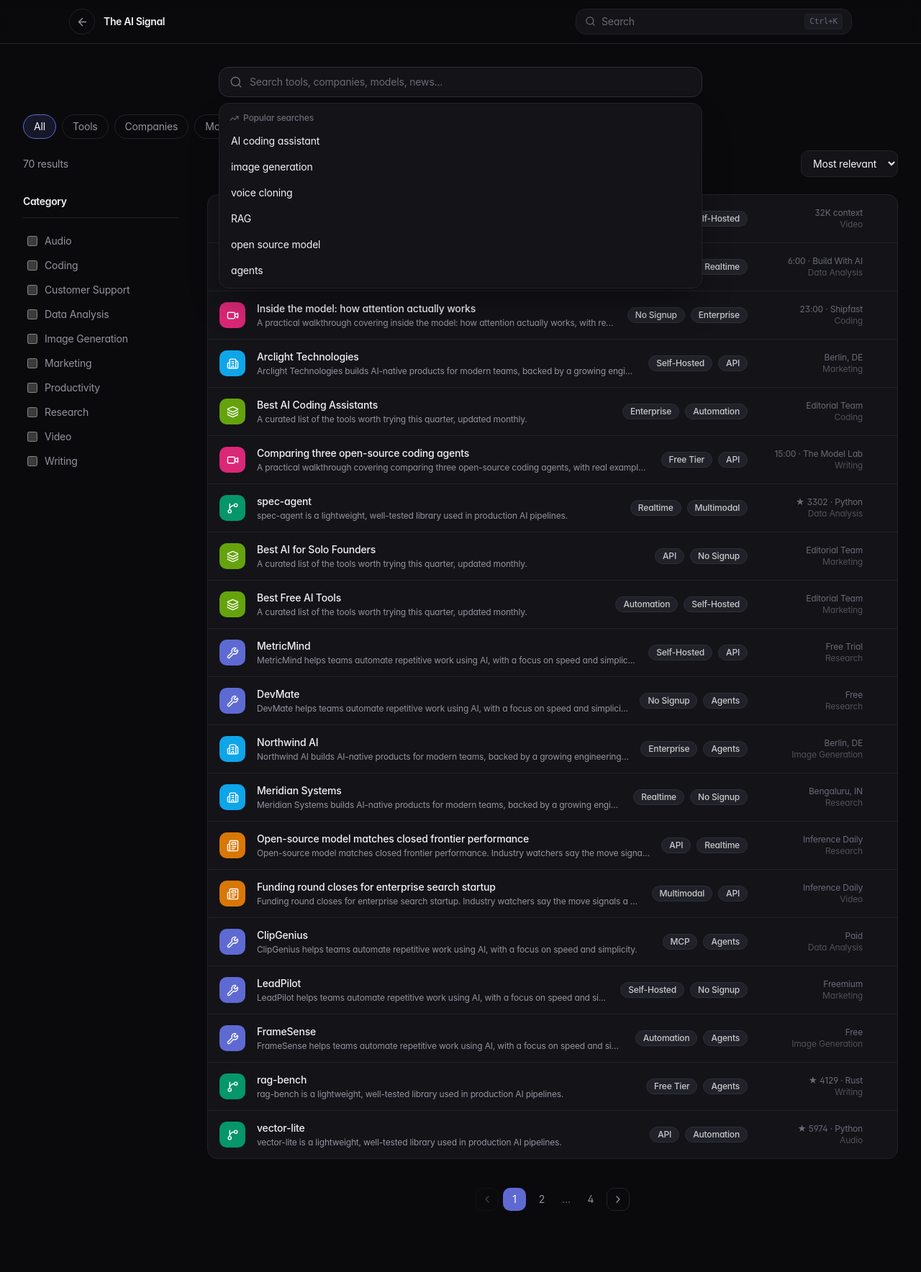
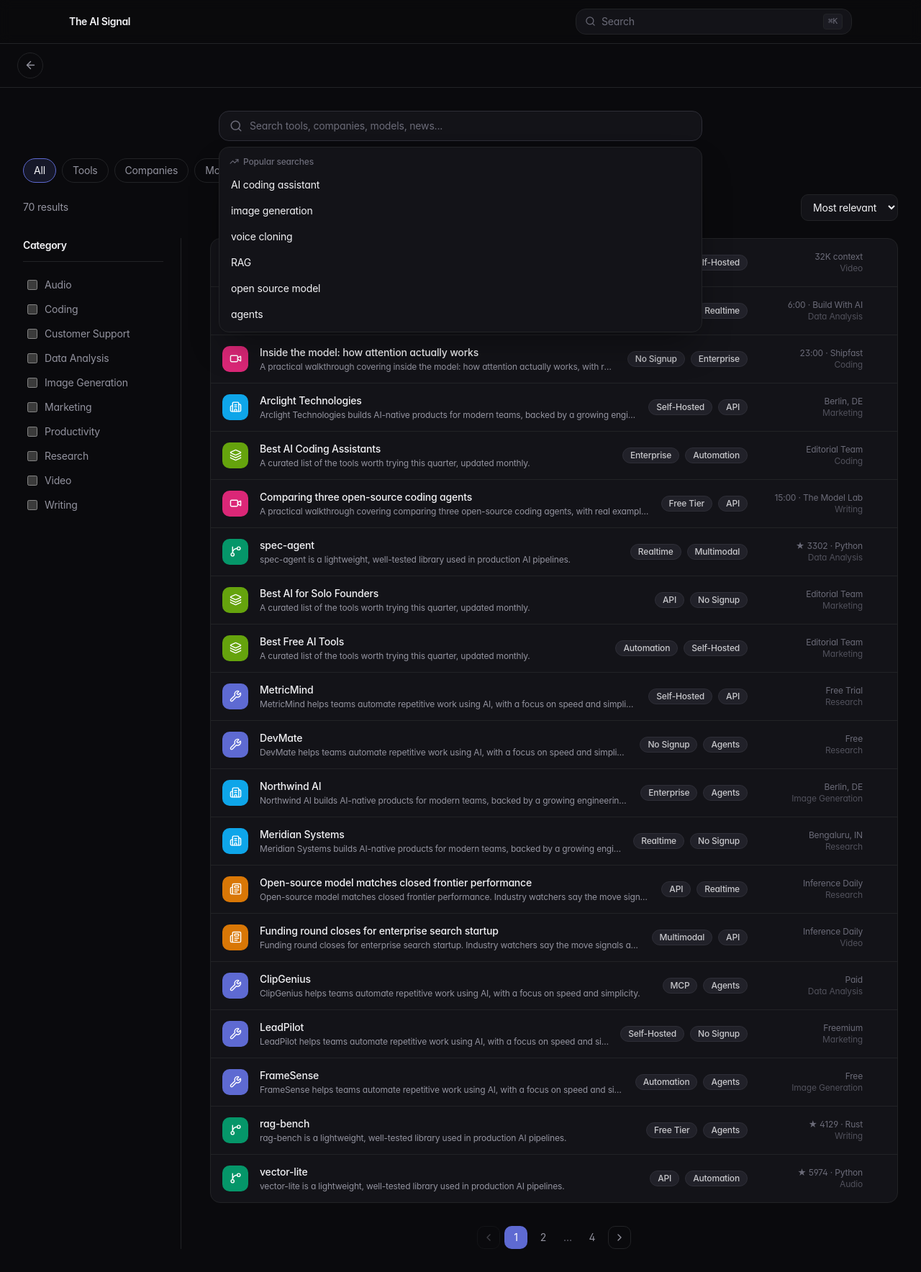
Before and after one commit to Tanya-12114/module-2-global-search, a Next.js app: page /search in a window 1280 px wide. Shown: the whole page at 72% size. Before the commit the page ends 1715 px from the top, so only its background shows below. Built offline with nearby package versions, Linux system fonts and the light colour scheme.

Commit message:
changed search layout

```diff
--- a/src/app/search/SearchPageContent.tsx
+++ b/src/app/search/SearchPageContent.tsx
@@ -1,7 +1,8 @@
 "use client";
 
 import { useMemo, useState } from "react";
-import { SlidersHorizontal, X } from "lucide-react";
+import Link from "next/link";
+import { ArrowLeft, SlidersHorizontal, X } from "lucide-react";
 import { SearchBar } from "@/components/search/SearchBar";
 import { EntityTabs } from "@/components/search/EntityTabs";
 import { Filters } from "@/components/search/Filters";
@@ -38,6 +39,23 @@ export function SearchPageContent() {
 
   return (
     <>
+      {/*
+        Standalone-shell header, just so this module is navigable on its
+        own. Module 1 owns the real site header/nav — swap this block for
+        theirs (or delete it) once the modules are integrated.
+      */}
+      <header className="border-b border-border">
+        <div className="flex items-center px-4 py-3 sm:px-6">
+          <Link
+            href="/"
+            aria-label="Back to home"
+            className="flex h-9 w-9 items-center justify-center rounded-full border border-border text-text-secondary transition-colors hover:border-border-hover hover:bg-surface-hover hover:text-text-primary"
+          >
+            <ArrowLeft size={17} />
+          </Link>
+        </div>
+      </header>
+
       <main className="mx-auto max-w-7xl px-4 py-8 sm:px-6 lg:px-8">
       <div className="mx-auto mb-6 max-w-2xl">
         <SearchBar initialValue={q} onSubmit={setQuery} autoFocus />
@@ -68,34 +86,48 @@ export function SearchPageContent() {
         </div>
       </div>
 
-      <div className="flex gap-8">
-        <aside className="hidden w-56 shrink-0 md:block">
-          <Filters
-            allCategories={allCategories}
-            selected={categories}
-            onChange={setCategories}
-          />
+      <div className="grid grid-cols-1 gap-6 md:grid-cols-[220px_1fr] md:gap-10">
+        <aside className="hidden md:block md:border-r md:border-border md:pr-4">
+          <Filters allCategories={allCategories} selected={categories} onChange={setCategories} />
         </aside>
 
-        <div className="min-w-0 flex-1">
-          {error ? (
-            <ErrorState message={error} onRetry={retry} />
-          ) : isLoading ? (
-            <LoadingState />
-          ) : data && data.items.length > 0 ? (
-            <>
-              <ResultsGrid items={data.items} />
-              <div className="mt-8">
-                <Pagination
-                  page={data.page}
-                  totalPages={data.totalPages}
-                  onPageChange={setPage}
-                />
+        {isFilterDrawerOpen && (
+          <div className="fixed inset-0 z-40 flex md:hidden">
+            <div
+              className="absolute inset-0 bg-black/60"
+              onClick={() => setIsFilterDrawerOpen(false)}
+              aria-hidden="true"
+            />
+            <div className="relative ml-auto flex h-full w-[85%] max-w-xs flex-col gap-4 overflow-y-auto bg-bg p-4">
+              <div className="flex items-center justify-between">
+                <h2 className="text-sm font-medium text-text-primary">Filters</h2>
+                <button
+                  onClick={() => setIsFilterDrawerOpen(false)}
+                  aria-label="Close filters"
+                  className="rounded-md p-1 text-text-tertiary hover:text-text-primary"
+                >
+                  <X size={18} />
+                </button>
               </div>
-            </>
-          ) : (
+              <Filters allCategories={allCategories} selected={categories} onChange={setCategories} />
+              <button
+                onClick={() => setIsFilterDrawerOpen(false)}
+                className="mt-auto rounded-md bg-accent px-3.5 py-2 text-sm font-medium text-white hover:bg-accent-hover"
+              >
+                Show results
+              </button>
+            </div>
+          </div>
+        )}
+
+        <section className="flex min-w-0 flex-col gap-6">
+          {isLoading && <LoadingState />}
+
+          {!isLoading && error && <ErrorState message={error} onRetry={retry} />}
+
+          {!isLoading && !error && data && data.items.length === 0 && (
             <EmptyState
-              hasQuery={Boolean(q)}
+              query={q}
               hasActiveFilters={hasActiveFilters}
               onClearFilters={() => {
                 setTypes([]);
@@ -103,35 +135,15 @@ export function SearchPageContent() {
               }}
             />
           )}
-        </div>
+
+          {!isLoading && !error && data && data.items.length > 0 && (
+            <>
+              <ResultsGrid items={data.items} />
+              <Pagination page={page} totalPages={data.totalPages} onChange={setPage} />
+            </>
+          )}
+        </section>
       </div>
-
-      {isFilterDrawerOpen && (
-        <div className="fixed inset-0 z-40 md:hidden">
-          <button
-            aria-label="Close filters"
-            onClick={() => setIsFilterDrawerOpen(false)}
-            className="absolute inset-0 bg-black/50"
-          />
-          <div className="absolute inset-y-0 right-0 w-80 max-w-[85vw] overflow-y-auto bg-surface p-5">
-            <div className="mb-4 flex items-center justify-between">
-              <h2 className="text-sm font-medium text-text-primary">Filters</h2>
-              <button
-                onClick={() => setIsFilterDrawerOpen(false)}
-                aria-label="Close filters"
-                className="rounded-full p-1 text-text-tertiary hover:text-text-primary"
-              >
-                <X size={18} />
-              </button>
-            </div>
-            <Filters
-              allCategories={allCategories}
-              selected={categories}
-              onChange={setCategories}
-            />
-          </div>
-        </div>
-      )}
       </main>
     </>
   );
--- a/src/app/search/page.tsx
+++ b/src/app/search/page.tsx
@@ -1,4 +1,6 @@
 import { Suspense } from "react";
+import Link from "next/link";
+import { ArrowLeft } from "lucide-react";
 import { SearchPageContent } from "./SearchPageContent";
 import { LoadingState } from "@/components/search/states/LoadingState";
 
@@ -6,9 +8,22 @@ export default function SearchPage() {
   return (
     <Suspense
       fallback={
-        <main className="mx-auto max-w-6xl px-4 py-8 sm:px-6 lg:px-8">
-          <LoadingState />
-        </main>
+        <>
+          <header className="border-b border-border">
+            <div className="flex items-center px-4 py-3 sm:px-6">
+              <Link
+                href="/"
+                aria-label="Back to home"
+                className="flex h-9 w-9 items-center justify-center rounded-full border border-border text-text-secondary transition-colors hover:border-border-hover hover:bg-surface-hover hover:text-text-primary"
+              >
+                <ArrowLeft size={17} />
+              </Link>
+            </div>
+          </header>
+          <main className="mx-auto max-w-6xl px-4 py-8 sm:px-6 lg:px-8">
+            <LoadingState />
+          </main>
+        </>
       }
     >
       <SearchPageContent />
--- a/src/components/layout/AppShell.tsx
+++ b/src/components/layout/AppShell.tsx
@@ -1,8 +1,7 @@
 "use client";
 
 import Link from "next/link";
-import { usePathname } from "next/navigation";
-import { ArrowLeft, Search } from "lucide-react";
+import { Search } from "lucide-react";
 import { SearchModal } from "@/components/search/SearchModal";
 import { SearchModalProvider, useSearchModal } from "@/context/SearchModalContext";
 
@@ -16,23 +15,11 @@ export function AppShell({ children }: { children: React.ReactNode }) {
 
 function AppShellInner({ children }: { children: React.ReactNode }) {
   const { isOpen, open, close } = useSearchModal();
-  const pathname = usePathname();
-  const showBack = pathname !== "/";
 
   return (
     <>
       <header className="sticky top-0 z-40 border-b border-border bg-bg/80 backdrop-blur">
-        <div className="mx-auto flex max-w-6xl items-center gap-3 px-4 py-3 sm:px-6 lg:px-8">
-          {showBack && (
-            <Link
-              href="/"
-              aria-label="Back to home"
-              className="flex h-9 w-9 shrink-0 items-center justify-center rounded-full border border-border text-text-secondary transition-colors hover:border-border-hover hover:bg-surface-hover hover:text-text-primary"
-            >
-              <ArrowLeft size={17} />
-            </Link>
-          )}
-
+        <div className="mx-auto flex max-w-6xl items-center justify-between gap-4 px-4 py-3 sm:px-6 lg:px-8">
           <Link href="/" className="shrink-0 text-sm font-semibold tracking-tight text-text-primary">
             The&nbsp;AI&nbsp;Signal
           </Link>
@@ -40,12 +27,12 @@ function AppShellInner({ children }: { children: React.ReactNode }) {
           {/* TAAFT-style search trigger pill — opens the ⌘K overlay */}
           <button
             onClick={open}
-            className="ml-auto flex w-full max-w-xs items-center gap-2 rounded-lg border border-border bg-surface px-3 py-1.5 text-sm text-text-tertiary transition-colors hover:border-border-hover hover:text-text-secondary sm:max-w-sm"
+            className="flex w-full max-w-xs items-center gap-2 rounded-lg border border-border bg-surface px-3 py-1.5 text-sm text-text-tertiary transition-colors hover:border-border-hover hover:text-text-secondary sm:max-w-sm"
           >
             <Search size={15} className="shrink-0" />
             <span className="flex-1 truncate text-left">Search</span>
             <kbd className="shrink-0 rounded border border-border bg-surface-hover px-1.5 py-0.5 text-[11px] text-text-tertiary">
-              Ctrl+K
+              ⌘K
             </kbd>
           </button>
         </div>
--- a/src/components/search/HeroSearchTrigger.tsx
+++ b/src/components/search/HeroSearchTrigger.tsx
@@ -14,7 +14,7 @@ export function HeroSearchTrigger() {
       <Search size={18} className="shrink-0" />
       <span className="flex-1">Search tools, companies, models, news...</span>
       <kbd className="shrink-0 rounded border border-border bg-surface-hover px-1.5 py-0.5 text-[11px] text-text-tertiary">
-        Ctrl+K
+        ⌘K
       </kbd>
     </button>
   );
```
Also changed, not shown: src/components/search/SearchModal.tsx (line endings or trailing spaces), src/context/SearchModalContext.tsx (line endings or trailing spaces), 1 other file (tests, documents, lock files or other folders).
